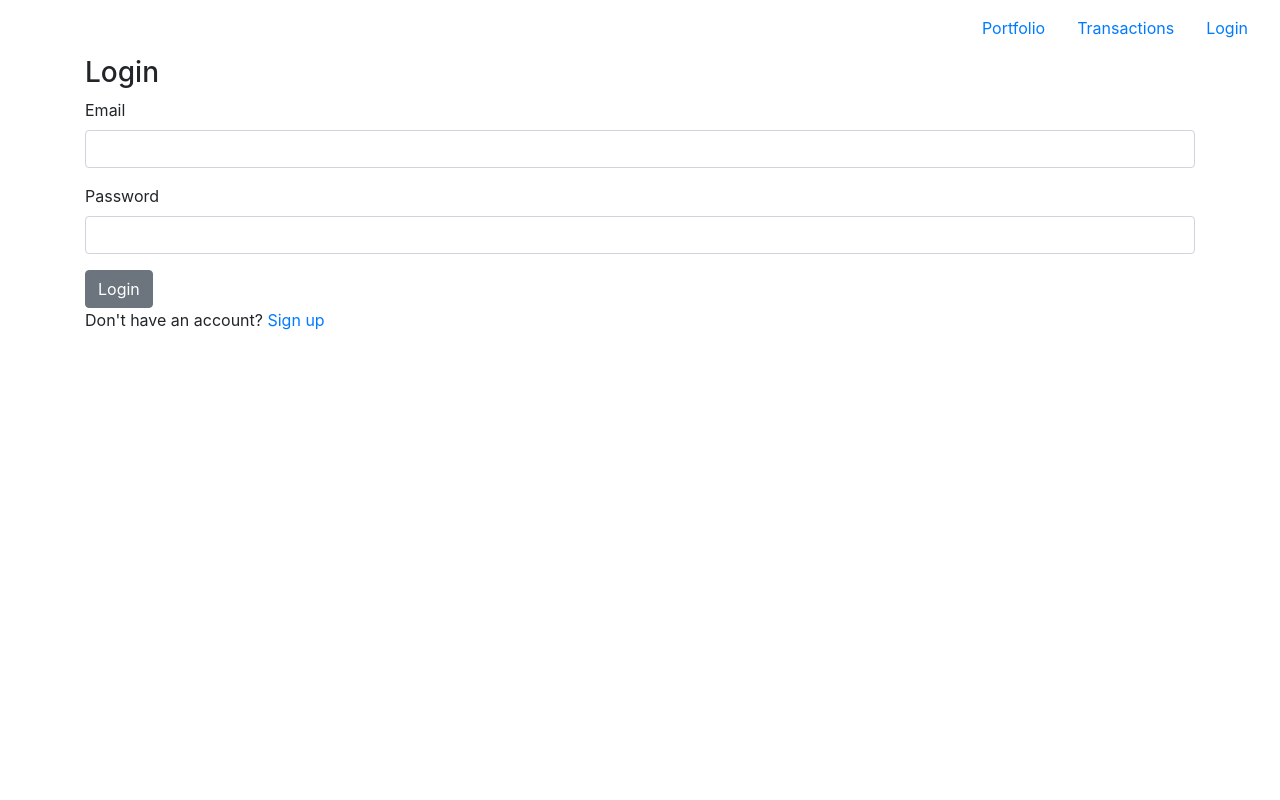
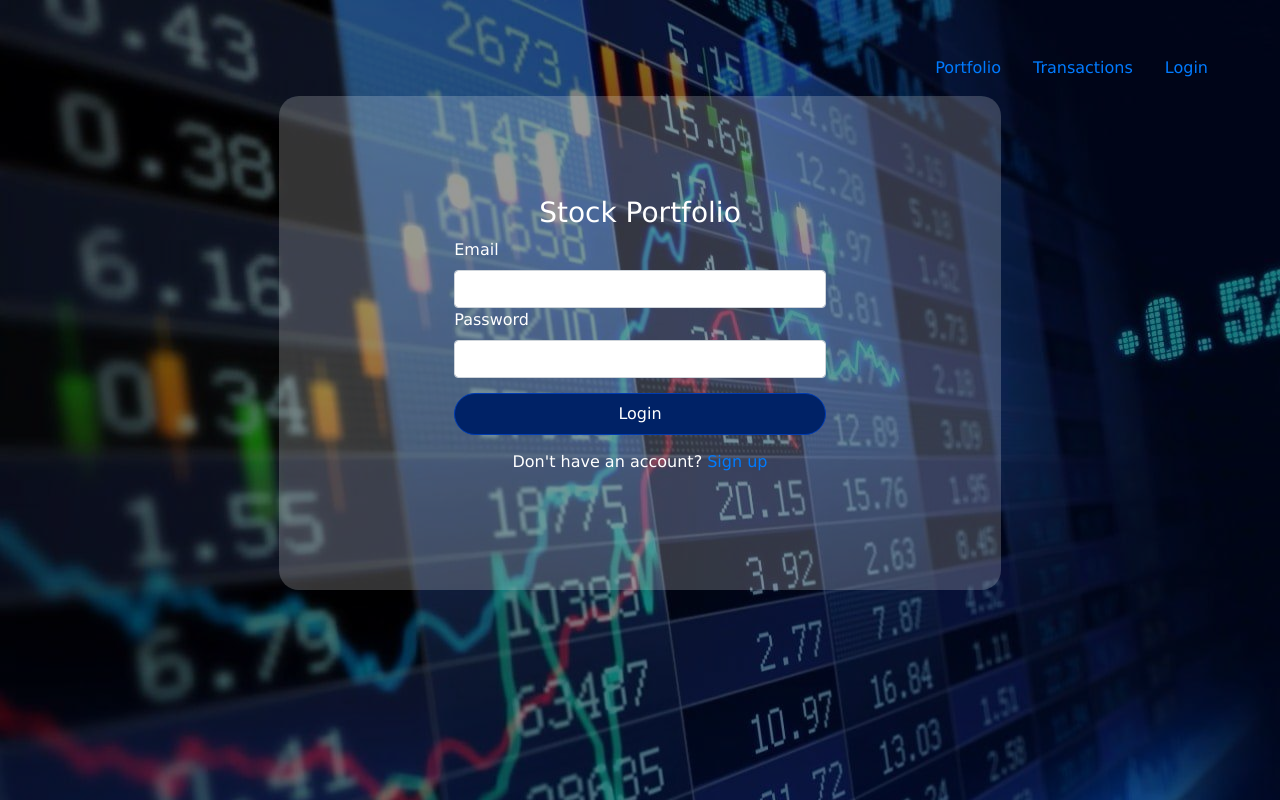
Before and after one commit to maryfan1106/StockPortfolio, a React (Create React App) app in the folder client/: page /login in a window 1280 px wide. Built offline with nearby package versions, Linux system fonts and the light colour scheme.

Commit message:
added css for login and signup pages

```diff
--- /dev/null
+++ b/client/src/App.css
@@ -0,0 +1,7 @@
+body {
+    color: white;
+    background: linear-gradient(rgba(0,0,0,.5), rgba(0,0,0,.5)), url("./css/background.jpg");
+	background-color: #00001a;
+    padding: 40px;
+    font-family: Verdana;
+}
--- a/client/src/App.js
+++ b/client/src/App.js
@@ -12,7 +12,7 @@ import { AuthenticatedRoute } from './auth/authRoute';
 const App = () => {
   return (
     <Router>
-      <div className="App">
+      <div>
         <Route path="/" component={NavBar} />
         <Container>
           <Switch>
--- a/client/src/components/login.js
+++ b/client/src/components/login.js
@@ -1,8 +1,9 @@
 import React, { useContext, useState } from 'react';
 import { RootContext } from '../auth/rootContextProvider';
 import { Redirect } from 'react-router-dom';
-import { Alert, Button, Form, FormGroup, Label, Input } from 'reactstrap';
+import { Alert, Form, Label, Input } from 'reactstrap';
 import { logIn } from '../actions/users';
+import '../css/forms.css';
 
 const Login = props => {
     const context = useContext(RootContext);
@@ -29,15 +30,15 @@ const Login = props => {
     // redirect to portfolio page if already logged in
     if (context.authenticated) {return < Redirect to='/' />};
     return (
-        <div>
-            <h3>
-                Login
+        <div class="input-form">
+            <h3 style={{textAlign:"center"}}>
+                Stock Portfolio
             </h3>
             <Alert color="danger" isOpen={error.isOpen}>
                 {error.message}
             </Alert>
             <Form onSubmit={handleSubmit}>
-                <FormGroup>
+                <div class="input-field">
                     <Label for="emailField">Email</Label>
                     <Input
                         required
@@ -47,8 +48,8 @@ const Login = props => {
                         value={email}
                         onChange={e => setEmail(e.target.value)}
                     />
-                </FormGroup>
-                <FormGroup>
+                </div>
+                <div class="input-field">
                     <Label for="passwordField">Password</Label>
                     <Input
                         required
@@ -57,10 +58,10 @@ const Login = props => {
                         id="passwordField"
                         value={password}
                         onChange={e => setPassword(e.target.value)}/>
-                </FormGroup>
-                <Button type="submit" value="Submit">Login</Button>
+                </div>
+                <button class="submit-button" type="submit" value="Submit">Login</button>
             </Form>
-            <p>
+            <p style={{textAlign:"center"}}>
                 Don't have an account?
                 <a href="/signup"> Sign up</a>
             </p>
--- a/client/src/components/signup.js
+++ b/client/src/components/signup.js
@@ -1,8 +1,9 @@
 import React, { useContext, useState } from 'react';
 import { RootContext } from '../auth/rootContextProvider';
 import { Redirect } from 'react-router-dom';
-import { Alert, Button, Form, FormGroup, Label, Input } from 'reactstrap';
+import { Alert, Form, Label, Input } from 'reactstrap';
 import { signUp } from '../actions/users';
+import '../css/forms.css';
 
 const Signup = props => {
     const context = useContext(RootContext);
@@ -29,15 +30,15 @@ const Signup = props => {
     // redirect to portfolio page if already logged in
     if (context.authenticated) {return < Redirect to='/' />};
     return (
-        <div>
-            <h3>
-                Signup
+        <div class="input-form">
+            <h3 style={{textAlign:"center"}}>
+                Stock Portfolio
             </h3>
             <Alert color="danger" isOpen={error.isOpen}>
                 {error.message}
             </Alert>
             <Form onSubmit={handleSubmit}>
-                <FormGroup>
+                <div className="input-field">
                     <Label for="emailField">Email</Label>
                     <Input
                         required
@@ -47,8 +48,8 @@ const Signup = props => {
                         value={email}
                         onChange={e => setEmail(e.target.value)}
                     />
-                </FormGroup>
-                <FormGroup>
+                </div>
+                <div class="input-field">
                     <Label for="passwordField">Password</Label>
                     <Input
                         required
@@ -57,10 +58,10 @@ const Signup = props => {
                         id="passwordField"
                         value={password}
                         onChange={e => setPassword(e.target.value)}/>
-                </FormGroup>
-                <Button type="submit" value="Submit">Sign Up</Button>
+                </div>
+                <button class="submit-button" type="submit" value="Submit">Sign Up</button>
             </Form>
-            <p>
+            <p style={{textAlign:"center"}}>
                 Already have an account?
                 <a href="/login"> Login</a>
             </p>
--- /dev/null
+++ b/client/src/css/forms.css
@@ -0,0 +1,27 @@
+.input-form{
+    background-color:rgba(255, 255, 255, 0.2);
+    margin: auto;
+    width: 65%;
+    padding-top: 100px;
+    padding-bottom: 100px;
+    padding-left: 175px;
+    padding-right: 175px;
+    border-radius: 20px;
+}
+
+.submit-button {
+    display: block;
+    margin: 15px auto;
+    width: 100%;
+	background-color: #002266;
+	border-radius:28px;
+	border:1px solid #003cb3;
+	color:white;
+	padding:8px;
+}
+.submit-button:hover {
+	background-color:#003cb3;
+}
+.submit-button:active {
+	top:1px;
+}
--- a/client/src/index.js
+++ b/client/src/index.js
@@ -1,6 +1,7 @@
 import React from 'react';
 import ReactDOM from 'react-dom';
 import App from './App';
+import './App.css';
 import { RootContextProvider } from './auth/rootContextProvider';
 
 ReactDOM.render(
```
Also changed, not shown: client/src/css/background.jpg (added).
